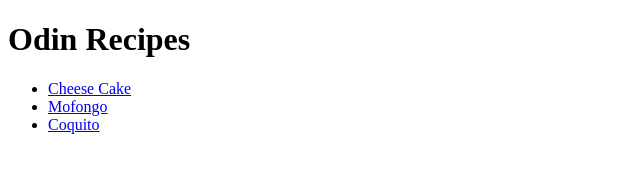
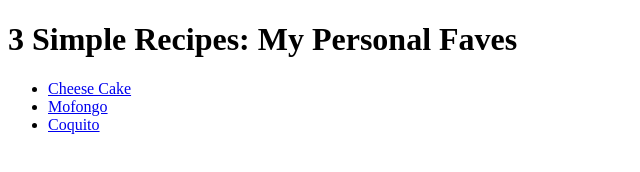
Before and after one commit to raybgomez/odin-recipes, a plain HTML site: page index.html in a window 1280 px wide. Shown: the whole page, without its empty margins (0-640 px from the left). Drawn offline with Linux system fonts and the light colour scheme.

Commit message:
Change the name of the title on first page

```diff
--- a/index.html
+++ b/index.html
@@ -7,7 +7,8 @@
     <title>Odin Recipes</title>
   </head>
   <body>
-    <h1>Odin Recipes</h1>
+    <h1>3 Simple Recipes: My Personal Faves</h1>
+
     <ul>
       <li><a href="recipes/cheesecake.html">Cheese Cake</a></li>
       <li><a href="recipes/mofongo.html">Mofongo</a></li>
```
